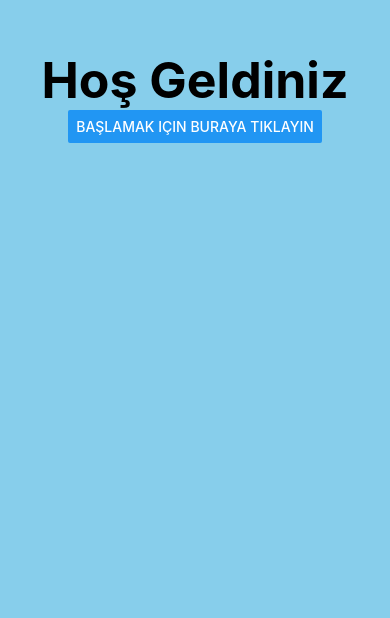
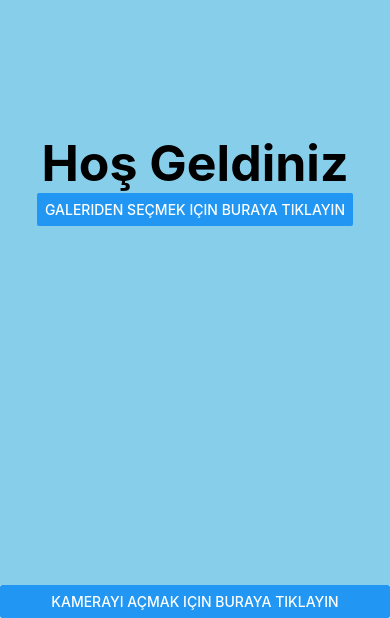
Before and after one commit to hasancankucuk/SenseApp, a React Native app: screen / in a window 390 px wide. Shown: the part 226-844 px from the top of the page. Built offline with nearby package versions, Linux system fonts and the light colour scheme.

Commit message:
Fotoğraf çekme eklendi
#1

```diff
--- a/App.js
+++ b/App.js
@@ -1,10 +1,15 @@
+import { Camera } from 'expo-camera';
 import React from 'react';
-import Gallery from './components/Gallery.js'
+import Gallery from './components/Gallery.js';
+import Photo from './components/Photo.js';
 
 class App extends React.Component{
   render() {
     return (
-      <Gallery/>
+      <>
+        <Gallery/>
+        <Photo/>
+      </>
     );
   }
 }
--- a/components/Gallery.js
+++ b/components/Gallery.js
@@ -1,33 +1,41 @@
 import React, {useState} from 'react';
 import { StatusBar } from 'expo-status-bar';
-import { StyleSheet, Button ,Text, TextInput, View, Alert, Image } from 'react-native';
-import * as MediaLibrary from 'expo-media-library';
+import { StyleSheet, Button ,Text, TextInput, View, Alert, Image, Platform,TouchableOpacity } from 'react-native';
 import * as Permissions from 'expo-permissions';
 import * as ImagePicker from 'expo-image-picker';
 import styles from "./style.js"
+class Gallery extends React.Component{
+    state={
+        image: null
+    }
 
-class Gallery extends React.Component{
     render(){
+        const { image } = this.state
         return(
             <View style={styles.container}>
                 <Text style={styles.yazi}>Hoş Geldiniz</Text>
-                <Button title="Başlamak için buraya tıklayın"  onPress={this.openGallery}/>
-                <Image source={{ }} style={{ width: 200, height: 200 }} />
+                <Button title="Galeriden seçmek için buraya tıklayın" onPress={this.openGallery}/>
+                {image && <Image source={image} style={styles.imageContainer} />}
                 <StatusBar style="dark"/>
             </View>
         )
     }
-    openGallery(){
-        /*MediaLibrary.getPermissionsAsync()
-        MediaLibrary.getAlbumsAsync('albums');*/
-        ImagePicker.requestCameraRollPermissionsAsync();
-        ImagePicker.getCameraRollPermissionsAsync();
-        ImagePicker.launchImageLibraryAsync({
-            mediaTypes: ImagePicker.MediaTypeOptions.Images,
-            allowsEditing: false,
-            aspect:[4,3],
-            quality:1
-        })
+    openGallery=async()=>{
+      try{
+          let response = await ImagePicker.launchImageLibraryAsync({
+              mediaTypes: ImagePicker.MediaTypeOptions.Images,
+              allowsEditing: false,
+              aspect: [4, 3]
+          })
+          if(!response.cancelled){
+              const source = {uri: response.uri}
+              this.setState({ image: source})
+              this.classifyImage()
+          }
+      } catch(error){
+          console.log(error)
+      }
     }
+
 }
 export default Gallery;
--- /dev/null
+++ b/components/Photo.js
@@ -0,0 +1,43 @@
+import React, {useState} from 'react';
+import { StatusBar } from 'expo-status-bar';
+import { StyleSheet, Button ,Text, TextInput, View, Alert, Image, Platform,TouchableOpacity, Linking } from 'react-native';
+import * as Permissions from 'expo-permissions';
+import * as ImagePicker from 'expo-image-picker';
+import * as MediaLibrary from 'expo-media-library';
+import styles from "./style.js"
+import { Camera } from 'expo-camera'
+
+
+class Photo extends React.Component{
+    state={
+        image: null
+    }
+    render() {
+        const { image } = this.state
+        return(
+            <View styles={styles.container}>
+                <Button styles={styles.btn} title="Kamerayı açmak için buraya tıklayın" onPress={this.openCamera} />
+                {image && <Image source={image} style={styles.photoContainer} />}
+            </View>
+        );
+    }
+    openCamera=async()=>{
+        try{
+            //let response  = await Permissions.getAsync(Permissions.CAMERA);
+            let response = await ImagePicker.launchCameraAsync({
+                cameraType: 'front',
+                quality: 1
+            })
+            if(!response.cancelled){
+                const source = {uri: response.uri}
+                this.setState({ image: source})
+                this.classifyImage()
+            }
+        }catch(error){
+            console.log(error)
+        }
+
+    }
+
+}
+export default Photo;
--- a/components/style.js
+++ b/components/style.js
@@ -18,5 +18,18 @@ export default StyleSheet.create({
         height: 40,
         borderColor: 'gray',
         borderWidth: 1
+    },
+    imageContainer: {
+        width: 250,
+        height: 250,
+        position: 'absolute',
+        top: 10,
+        left: 10,
+        bottom: 10,
+        right: 10
+    },
+    btn: {
+        top:50,
+        position: 'absolute'
     }
   });
--- a/package.json
+++ b/package.json
@@ -9,13 +9,18 @@
   },
   "dependencies": {
     "expo": "~39.0.2",
+    "expo-camera": "~9.0.0",
+    "expo-constants": "~9.2.0",
     "expo-image-picker": "~9.1.0",
     "expo-media-library": "~9.2.1",
     "expo-permissions": "~9.3.0",
     "expo-status-bar": "~1.0.2",
+    "link": "^0.1.5",
     "react": "16.13.1",
     "react-dom": "16.13.1",
     "react-native": "https://github.com/expo/react-native/archive/sdk-39.0.3.tar.gz",
+    "react-native-camera": "^3.40.0",
+    "react-native-image-picker": "^2.3.4",
     "react-native-web": "~0.13.12"
   },
   "devDependencies": {
```
Also changed, not shown: 2 other files (tests, documents, lock files or other folders).
